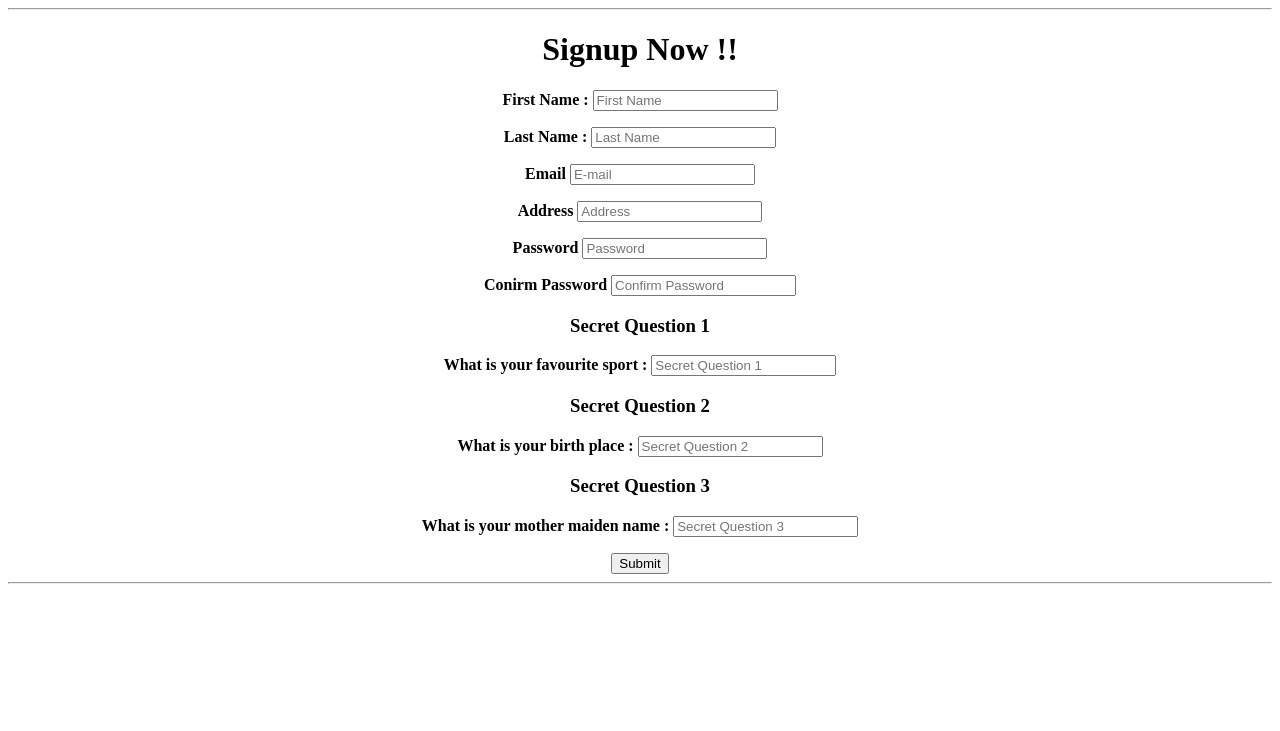
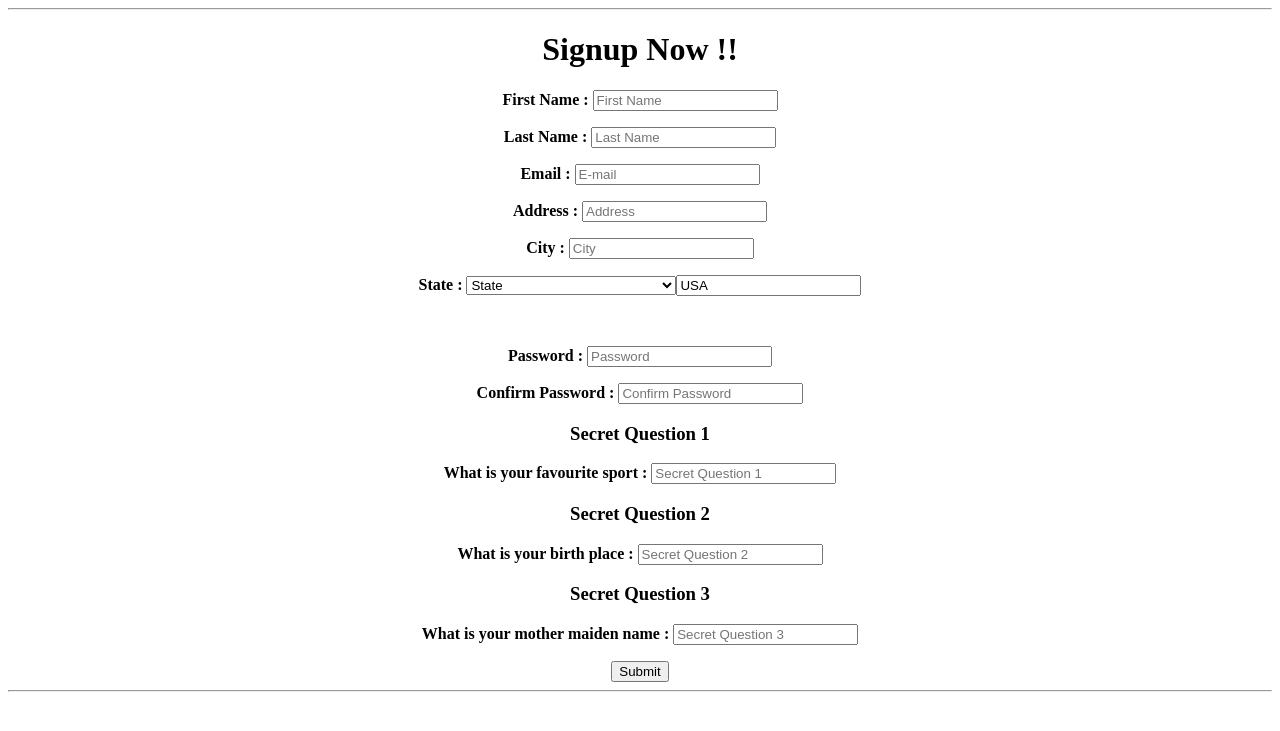
Before and after one commit to mamb97/ECommerce-JewelleryStore, a Python web app: template frontend/templates/signup.html in a window 1280 px wide. Shown: the top 731 px of the page. Run offline with Jinja, Linux system fonts and the light colour scheme; the template is opened without the code that fills it, so the values that code supplies are empty; some libraries are stand-ins or nearby versions.

Commit message:
new fields

```diff
--- a/frontend/templates/signup.html
+++ b/frontend/templates/signup.html
@@ -34,28 +34,101 @@
                 </label>
         </p>
         <p>
-            <b><label> Email
+            <b><label> Email :
                 <input type="text" name="email" placeholder="E-mail"/>
                 </label>
         </p>
         <p>
-            <b><label> Address
-                <input type="text" name="address" placeholder="Address"/>
+            <b><label> Address :
+                <input type="text" name="address" placeholder="Address" maxlength="50"/>
                 </label>
         </p>
         <p>
-            <b><label> Password
+            <b><label> City :
+                <input type="text" name="city" placeholder="City" maxlength="50"/>
+                </label>
+        </p>
+        <p>
+            <b><label>State :</label>
+                <select name="state" placeholder="Select State">
+					#<option value=" ">State</option>
+                    <optgroup>
+                    <option value="AK">Alaska</option>
+                    <option value="AL">Alabama</option>
+                    <option value="AR">Arkansas</option>
+                    <option value="AZ">Arizona</option>
+                    <option value="CA">California</option>
+                    <option value="CO">Colorado</option>
+                    <option value="CT">Connecticut</option>
+                    <option value="DC">District of Columbia</option>
+                    <option value="DE">Delaware</option>
+                    <option value="FL">Florida</option>
+                    <option value="GA">Georgia</option>
+                    <option value="HI">Hawaii</option>
+                    <option value="IA">Iowa</option>
+                    <option value="ID">Idaho</option>
+                    <option value="IL">Illinois</option>
+                    <option value="IN">Indiana</option>
+                    <option value="KS">Kansas</option>
+                    <option value="KY">Kentucky</option>
+                    <option value="LA">Louisiana</option>
+                    <option value="MA">Massachusetts</option>
+                    <option value="MD">Maryland</option>
+                    <option value="ME">Maine</option>
+                    <option value="MI">Michigan</option>
+                    <option value="MN">Minnesota</option>
+                    <option value="MO">Missouri</option>
+                    <option value="MS">Mississippi</option>
+                    <option value="MT">Montana</option>
+                    <option value="NC">North Carolina</option>
+                    <option value="ND">North Dakota</option>
+                    <option value="NE">Nebraska</option>
+                    <option value="NH">New Hampshire</option>
+                    <option value="NJ">New Jersey</option>
+                    <option value="NM">New Mexico</option>
+                    <option value="NV">Nevada</option>
+                    <option value="NY">New York</option>
+                    <option value="OH">Ohio</option>
+                    <option value="OK">Oklahoma</option>
+                    <option value="OR">Oregon</option>
+                    <option value="PA">Pennsylvania</option>
+                    <option value="PR">Puerto Rico</option>
+                    <option value="RI">Rhode Island</option>
+                    <option value="SC">South Carolina</option>
+                    <option value="SD">South Dakota</option>
+                    <option value="TN">Tennessee</option>
+                    <option value="TX">Texas</option>
+                    <option value="UT">Utah</option>
+                    <option value="VA">Virginia</option>
+                    <option value="VI">Virgin Islands</option>
+                    <option value="VT">Vermont</option>
+                    <option value="WA">Washington</option>
+                    <option value="WI">Wisconsin</option>
+                    <option value="WV">West Virginia</option>
+                    <option value="WY">Wyoming</option>
+                    <option value="AA">AA - Armed Forces Americas</option>
+                    <option value="AE">AE - Armed Forces Europe</option>
+                    <option value="AP">AP - Armed Forces Pacific</option>
+                </optgroup>
+        </p>
+        <br>
+        <p>
+            <b><label>Country :</label>
+            <input value="USA" name="country" placeholder="Country" readonly/>
+        </p>
+
+        <br>
+        <p>
+            <b><label>Password :
                 <input type="text" name="password" placeholder="Password"/>
                 </label>
         </p>
         <p>
-            <b><label> Conirm Password
+            <b><label>Confirm Password :
                 <input type="text" name="confpassword" placeholder="Confirm Password"/>
                 </label>
         </p>
-<!--        <p>-->
-<!--            <h3>Secret Questions</h3>-->
-<!--        </p>-->
+
         <p>
         <h3>Secret Question 1</h3>
             <b><label> What is your favourite sport :
```
